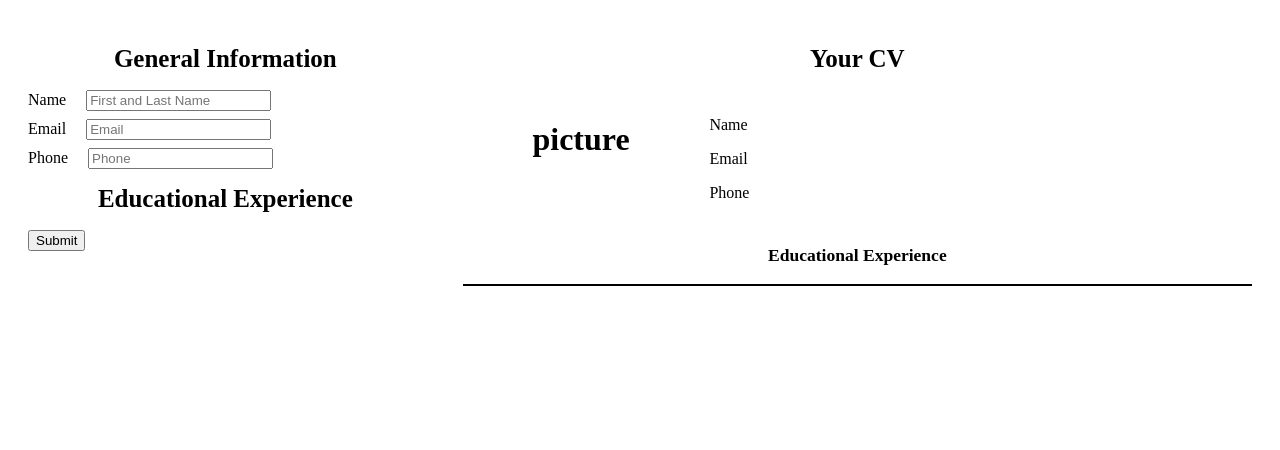
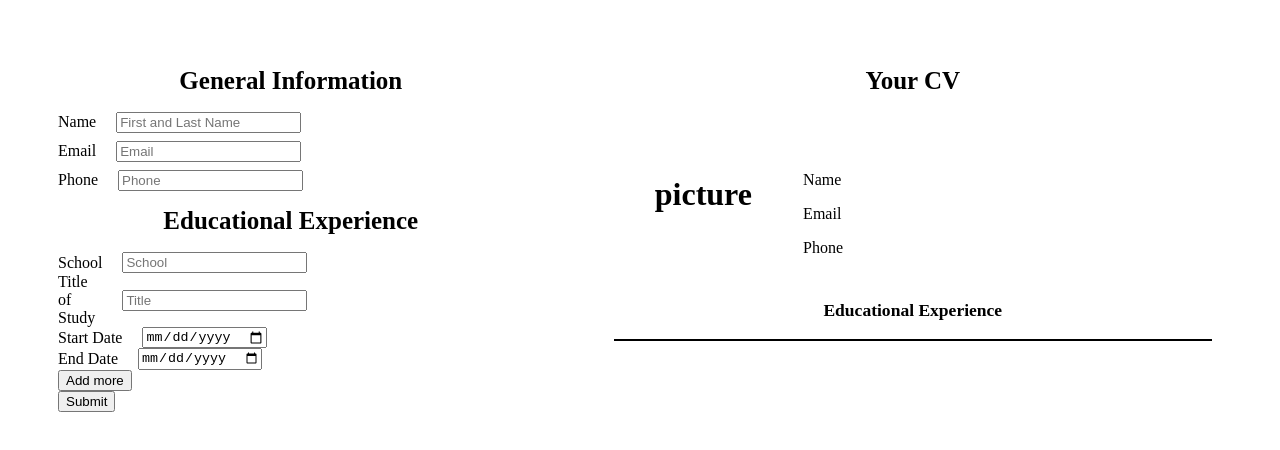
Before and after one commit to boyuda/cv-app, a React (Vite) app: page / in a window 1280 px wide. Shown: the top 450 px of the page. Built offline with nearby package versions, Linux system fonts and the light colour scheme.

Commit message:
Added education experience section with add more button.

```diff
--- a/src/App.jsx
+++ b/src/App.jsx
@@ -8,6 +8,7 @@ function App() {
     name: '',
     email: '',
     phone: '',
+    education: [{ school: '', studyTitle: '', studyStart: '', studyEnd: '' }],
   });
 
   //State for CV table. Once submitted button is clicked, we set cv table values using form input values
@@ -15,16 +16,41 @@ function App() {
     name: '',
     email: '',
     phone: '',
-    education: [],
+    education: [{ school: '', studyTitle: '', studyStart: '', studyEnd: '' }],
   });
 
-  //Each change in the input field we setting the values.
+  //We setting the value in each input field.
   const handleValueChange = (e) => {
-    setValues({ ...values, [e.target.name]: e.target.value });
+    const { name, value } = e.target;
+
+    //Education
+    if (name.includes('education')) {
+      const [, index, property] = name.split('.');
+      const updatedEducation = [...values.education];
+      updatedEducation[index][property] = value;
+      setValues({ ...values, education: updatedEducation });
+    } else {
+      setValues({ ...values, [name]: value });
+    }
+    console.log(values);
   };
 
   const handleSubmitButton = () => {
     setCvTableValues(values);
+  };
+
+  const onAddMoreClick = (e) => {
+    const { name, value } = e.target;
+    if (name === 'addEducation') {
+      // Updating the state adding new education
+      setValues({
+        ...values,
+        education: [
+          ...values.education,
+          { school: '', studyTitle: '', studyStart: '', studyEnd: '' },
+        ],
+      });
+    }
   };
 
   return (
@@ -34,6 +60,7 @@ function App() {
           values={values}
           onValuesChange={handleValueChange}
           onFormSubmit={handleSubmitButton}
+          onAddMoreClick={onAddMoreClick}
         />
       </div>
       <div>
--- a/src/components/CVTable.jsx
+++ b/src/components/CVTable.jsx
@@ -1,6 +1,6 @@
 function CVTable({ values }) {
   return (
-    <div>
+    <div className="cv-container">
       <div className="cv-general-container">
         <div className="cv-general-picture-container padding-container">
           <h1>picture</h1>
--- a/src/components/FormTable.jsx
+++ b/src/components/FormTable.jsx
@@ -1,14 +1,21 @@
 import GeneralInformation from './GeneralInformation';
+import EducationalExperience from './EducationalExperience';
 import { GeneralInformationInputs } from './data';
+import { EducationalExperienceInputs } from './data';
 
 //Storing all of the form data in to an object.
-function FormTable({ values, onValuesChange, onFormSubmit }) {
+function FormTable({ values, onValuesChange, onFormSubmit, onAddMoreClick }) {
   //TODO: How Exactly does hit callback function work?
   const handleSubmit = () => {
     onFormSubmit();
   };
 
+  const handleAddMore = (e) => {
+    onAddMoreClick(e);
+  };
+
   return (
+    <div>
       <div>
         <h1 className="header-v1">General Information</h1>
         <div className="formInputTable">
@@ -24,7 +31,32 @@ function FormTable({ values, onValuesChange, onFormSubmit }) {
             />
           ))}
         </div>
+      </div>
+      <div>
         <h1 className="header-v1">Educational Experience</h1>
+        <div className="formDateInputTable">
+          {/* Loop through education to check how many array items exists in it */}
+          {values.education.map((education, index) => (
+            <div key={index}>
+              {EducationalExperienceInputs.map((input) => (
+                <EducationalExperience
+                  key={input.id}
+                  label={input.label}
+                  name={`education.${index}.${input.name}`}
+                  type={input.type}
+                  placeholder={input.placeholder}
+                  // Value applies to appropriate education array index
+                  value={education[input.name]}
+                  onChange={onValuesChange}
+                />
+              ))}
+            </div>
+          ))}
+        </div>
+        <button name="addEducation" onClick={handleAddMore}>
+          Add more
+        </button>
+      </div>
       <button onClick={handleSubmit}>Submit</button>
     </div>
   );
--- a/src/components/data.js
+++ b/src/components/data.js
@@ -1,4 +1,6 @@
 import { v4 as uuidv4 } from 'uuid';
+
+//GeneralInformation (name, email, phone number)
 export const GeneralInformationInputs = [
   {
     id: uuidv4(),
@@ -22,3 +24,40 @@ export const GeneralInformationInputs = [
     label: 'Phone',
   },
 ];
+
+//EducationalExperience (school name, title of study and date of study)
+export const EducationalExperienceInputs = [
+  {
+    id: uuidv4(),
+    name: 'school',
+    type: 'text',
+    placeholder: 'School',
+    label: 'School',
+  },
+
+  {
+    id: uuidv4(),
+    name: 'studyTitle',
+    type: 'text',
+    placeholder: 'Title',
+    label: 'Title of Study',
+  },
+
+  {
+    id: uuidv4(),
+    name: 'studyStart',
+    type: 'date',
+    placeholder: 'Start Date',
+    label: 'Start Date',
+  },
+
+  {
+    id: uuidv4(),
+    name: 'studyEnd',
+    type: 'date',
+    placeholder: 'End Date',
+    label: 'End Date',
+  },
+];
+
+//PracticalExperience (company name, position title, responsibilities, from till)
--- a/src/styles/style.css
+++ b/src/styles/style.css
@@ -12,9 +12,9 @@
 
 .container {
   display: grid;
-  grid-template-columns: 1fr 2fr;
+  grid-template-columns: 40% 60%;
   gap: 40px;
-  padding: 20px;
+  margin: 50px;
 }
 
 .header-v1 {
@@ -23,6 +23,9 @@
   font-size: 25px;
 }
 
+.cv-container {
+  margin: 50px;
+}
 .cv-general-container {
   display: grid;
   grid-template-columns: 30% 10% 50%;
@@ -47,3 +50,9 @@
   text-align: center;
   font-size: 15px;
 }
+
+.formDateInputTable {
+  display: grid;
+  grid-template-columns: 1fr 1fr;
+  gap: 8px;
+}
```
Lines whose indentation alone changed are shown as unchanged.
